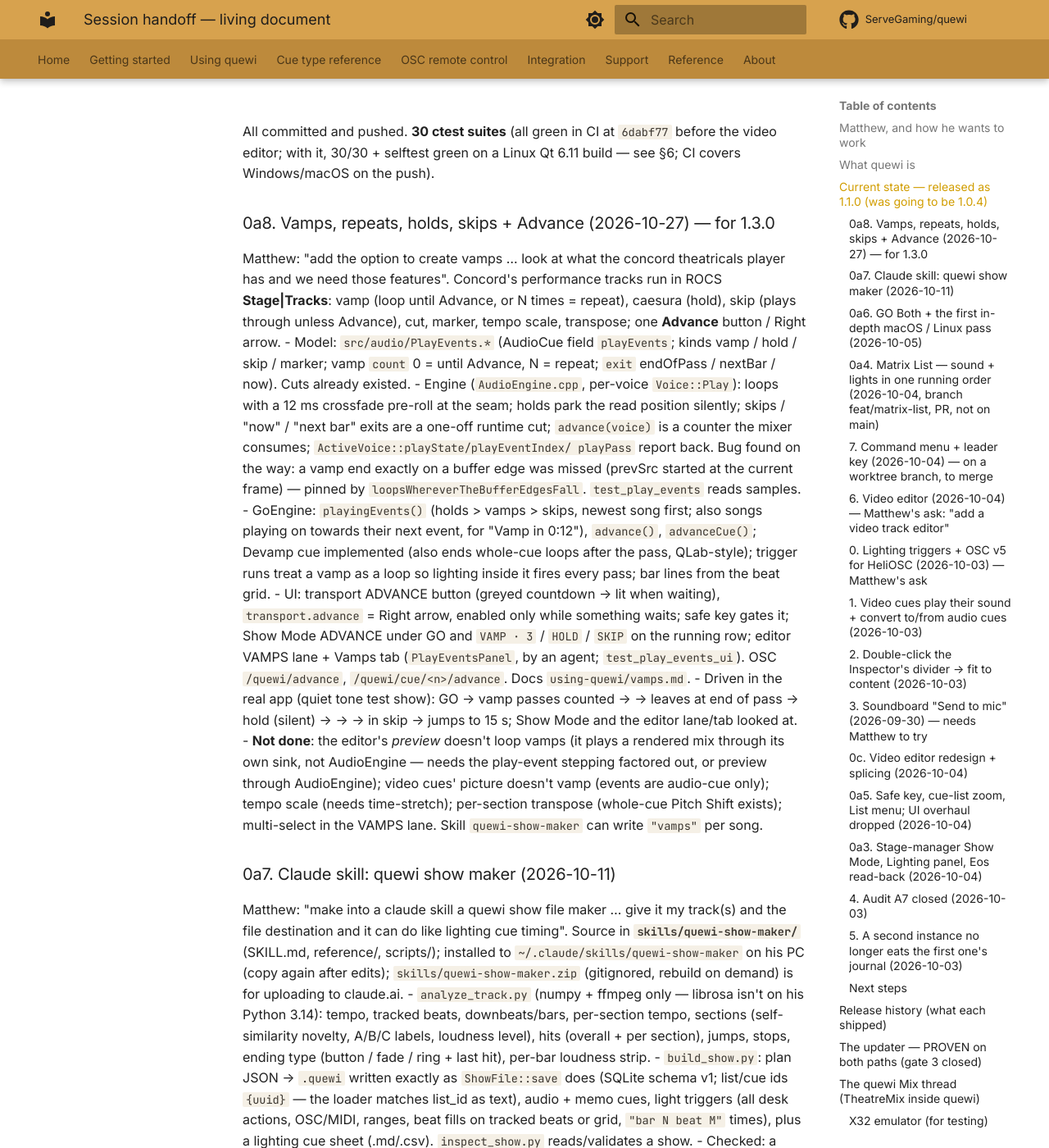
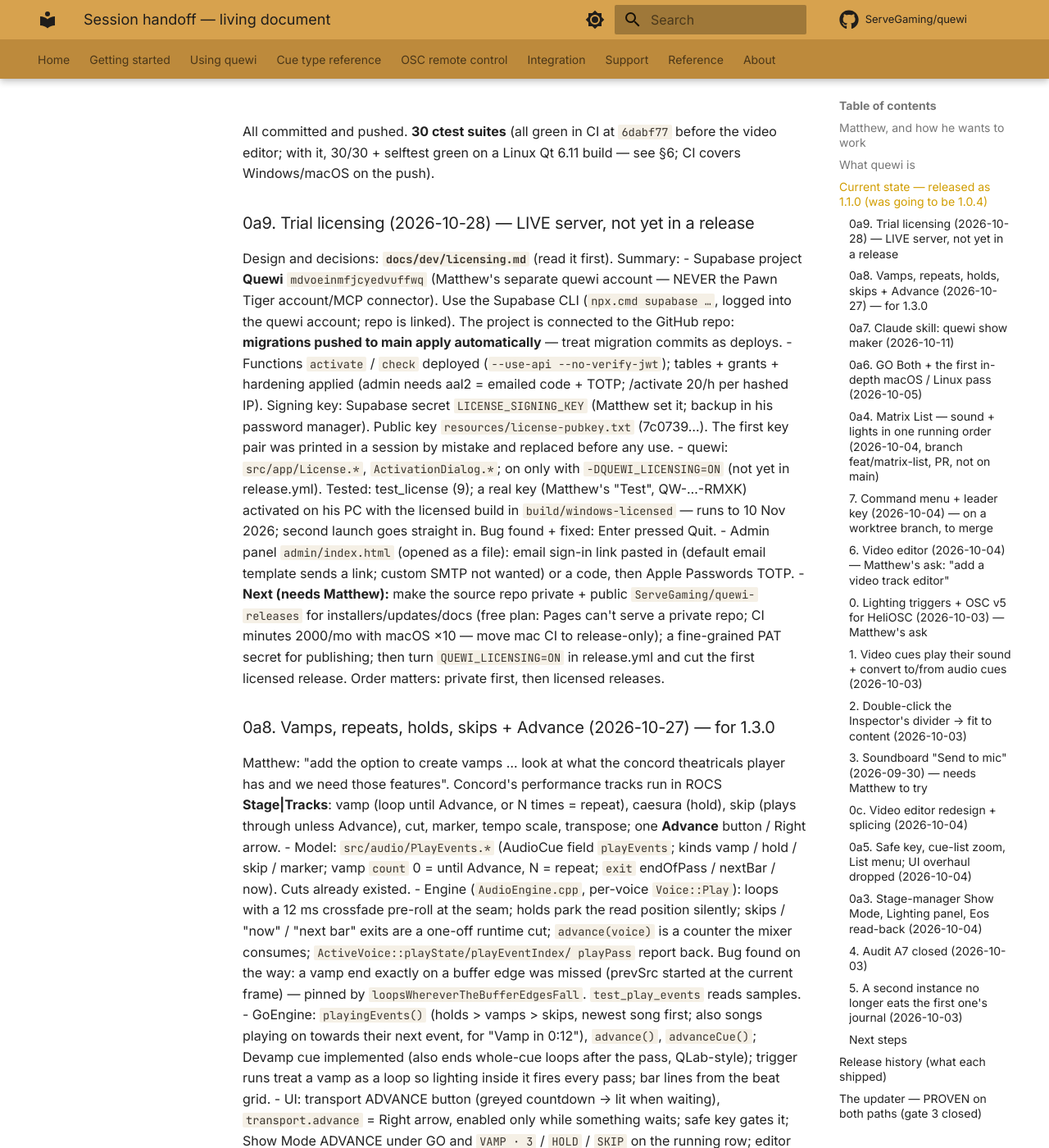
Before and after one commit to ServeGaming/quewi, an MkDocs documentation site: the page built from docs/dev/session-handoff.md, in a window 1280 px wide and 1400 px high, scrolled down 1464 px. Shown: the whole window at 82% size. Built offline with MkDocs 1.6.1 and Material for MkDocs 9.7.7, drawn with Linux system fonts in a browser that asks for light colours; comment, search, counter and statistics services are not loaded.

Commit message:
handoff: trial licensing live; next steps
Co-Authored-By: Claude Opus 5.5 <noreply@anthropic.com>

```diff
--- a/docs/dev/session-handoff.md
+++ b/docs/dev/session-handoff.md
@@ -11,7 +11,7 @@ session on any computer (or a fresh conversation) continues with no gaps.
 > right now, the next one would lose nothing. *Update protocol* (last section)
 > says how.
 
-Last updated: **2026-10-27**. Latest release: **v1.2.0** (2026-10-05, from
+Last updated: **2026-10-28**. Latest release: **v1.2.0** (2026-10-05, from
 `main` at `0fec069` — PR #1 `feat/matrix-list` merged on Matthew's "merge it
 and release the next version as 1.2.0"). All 4 assets attached; the DMG and
 AppImage passed the release workflow's own smoke test (selftest + tour on
@@ -56,6 +56,34 @@ site (MkDocs, `docs/`) deploys to GitHub Pages on every push to `main`
 All committed and pushed. **30 ctest suites** (all green in CI at `6dabf77`
 before the video editor; with it, 30/30 + selftest green on a Linux Qt 6.11
 build — see §6; CI covers Windows/macOS on the push).
+
+### 0a9. Trial licensing (2026-10-28) — LIVE server, not yet in a release
+Design and decisions: **`docs/dev/licensing.md`** (read it first). Summary:
+- Supabase project **Quewi** `mdvoeinmfjcyedvuffwq` (Matthew's separate
+  quewi account — NEVER the Pawn Tiger account/MCP connector). Use the
+  Supabase CLI (`npx.cmd supabase …`, logged into the quewi account; repo is
+  linked). The project is connected to the GitHub repo: **migrations pushed
+  to main apply automatically** — treat migration commits as deploys.
+- Functions `activate` / `check` deployed (`--use-api --no-verify-jwt`);
+  tables + grants + hardening applied (admin needs aal2 = emailed code +
+  TOTP; /activate 20/h per hashed IP). Signing key: Supabase secret
+  `LICENSE_SIGNING_KEY` (Matthew set it; backup in his password manager).
+  Public key `resources/license-pubkey.txt` (7c0739…). The first key pair was
+  printed in a session by mistake and replaced before any use.
+- quewi: `src/app/License.*`, `ActivationDialog.*`; on only with
+  `-DQUEWI_LICENSING=ON` (not yet in release.yml). Tested: test_license (9);
+  a real key (Matthew's "Test", QW-…-RMXK) activated on his PC with the
+  licensed build in `build/windows-licensed` — runs to 10 Nov 2026; second
+  launch goes straight in. Bug found + fixed: Enter pressed Quit.
+- Admin panel `admin/index.html` (opened as a file): email sign-in link
+  pasted in (default email template sends a link; custom SMTP not wanted) or
+  a code, then Apple Passwords TOTP.
+- **Next (needs Matthew):** make the source repo private + public
+  `ServeGaming/quewi-releases` for installers/updates/docs (free plan: Pages
+  can't serve a private repo; CI minutes 2000/mo with macOS ×10 — move mac CI
+  to release-only); a fine-grained PAT secret for publishing; then turn
+  `QUEWI_LICENSING=ON` in release.yml and cut the first licensed release.
+  Order matters: private first, then licensed releases.
 
 ### 0a8. Vamps, repeats, holds, skips + Advance (2026-10-27) — for 1.3.0
 Matthew: "add the option to create vamps … look at what the concord
```
Also changed, not shown: CLAUDE.md (+1 -1 lines).
